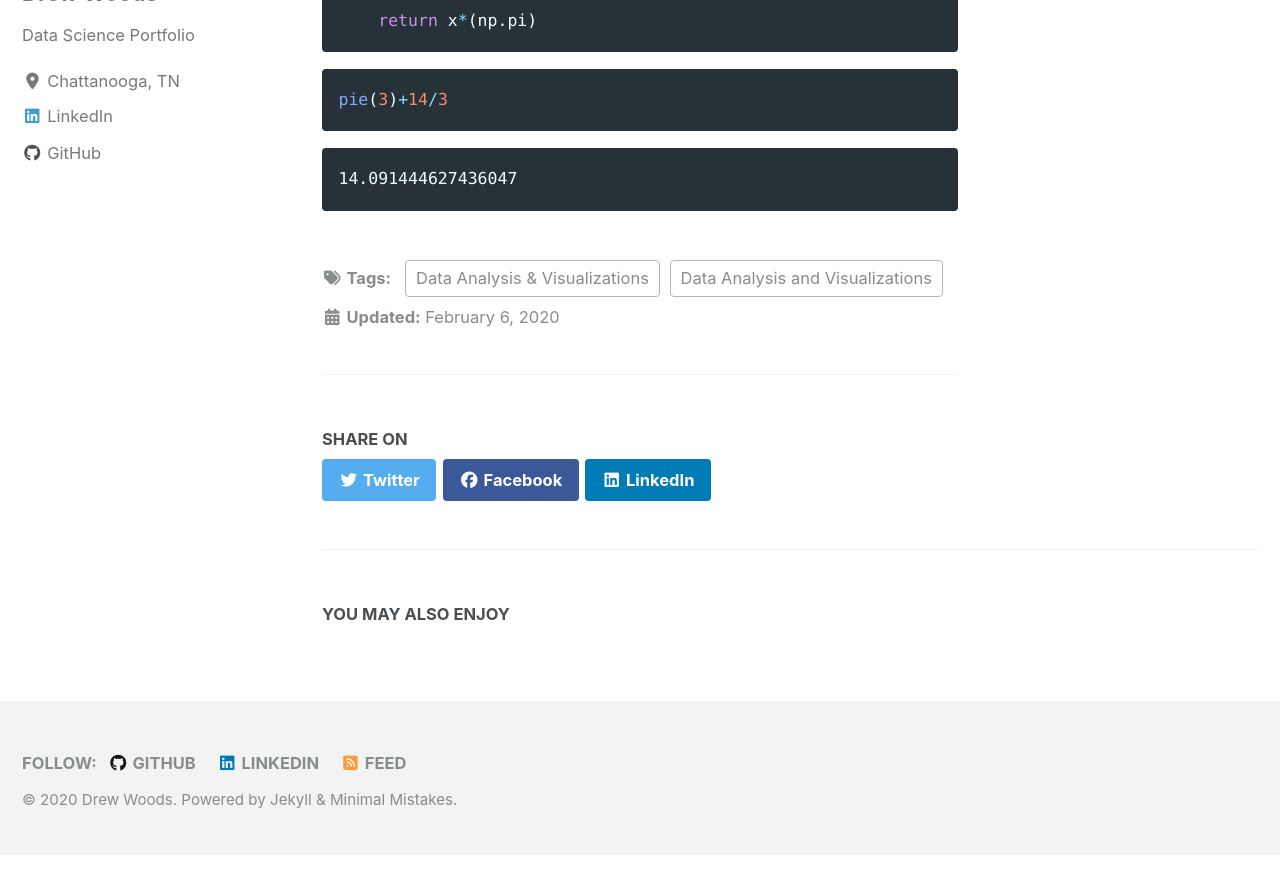
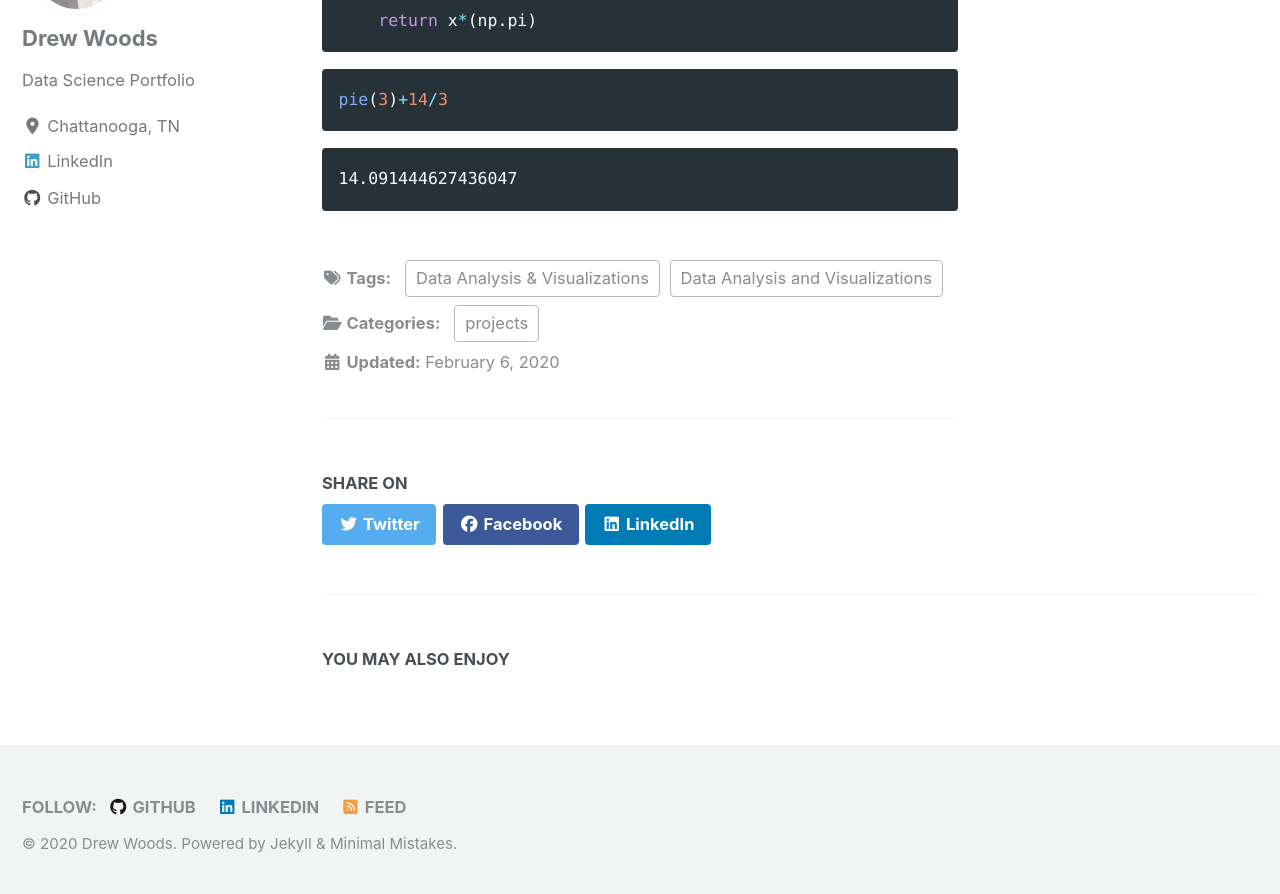
Before and after one commit to backdoordata/backdoordata.github.io, a Jekyll site: the page built from _posts/2020-02-06-testNB.md, in a window 1280 px wide and 900 px high, scrolled down 2664 px. Shown: the top 894 px of the window. Built offline with Jekyll 4.4.1, drawn with Linux system fonts in a browser that asks for light colours; cached includes are drawn as plain includes; nearby versions of some CDN libraries; before the commit the page ends 3519 px from its top, so only the background shows below that.

Commit message:
testing ipynb project compatability

````diff
--- a/_pages/data analysis & visualizations.md
+++ b/_pages/data analysis & visualizations.md
@@ -1,8 +1,9 @@
 ---
 layout: category
-permalink: /data-analysis-and-visualizations/
+permalink: categories/data-analysis-and-visualizations/
 title: "Data Analysis & Visualizations"
 author_profile: true
 header:
     image: "/images/data-A&V-header.jpg"
+taxonomy: projects
 ---
--- a/_posts/2020-02-06-testNB.md
+++ b/_posts/2020-02-06-testNB.md
@@ -5,6 +5,7 @@
 header:
     image: "/images/nash-header.jpg"
 excerpt: "This is Not a Real Project"
+category: projects
 ---
 
 ```python
````
